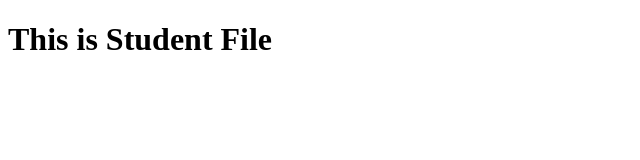
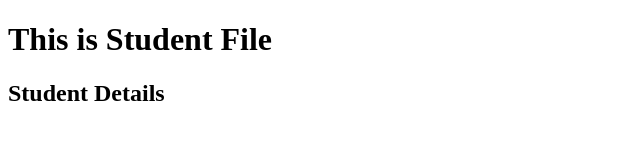
Before and after one commit to shivam1108-06/sweet-shop-management, a plain HTML site: page frontend/stu.html in a window 1280 px wide. Shown: the whole page, without its empty margins (0-640 px from the left). Drawn offline with Linux system fonts and the light colour scheme.

Commit message:
New Concept added

```diff
--- a/frontend/stu.html
+++ b/frontend/stu.html
@@ -7,5 +7,8 @@
 </head>
 <body>
     <h1>This is Student File</h1>
+
+    <h2>Student Details</h2>
+
 </body>
 </html>
```
